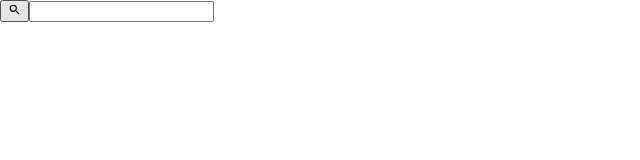
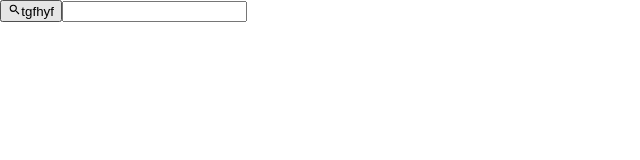
Before and after one commit to AnionB/goit-react-hw-03-image-finder, a React (Create React App) app: page / in a window 1280 px wide. Shown: the top 160 px of the page, without its empty margins (0-640 px from the left). Built offline with nearby package versions, Linux system fonts and the light colour scheme.

Commit message:
Update Searchbar.js

```diff
--- a/src/components/Searchbar/Searchbar.js
+++ b/src/components/Searchbar/Searchbar.js
@@ -13,6 +13,7 @@ export default class Searchbar extends Component {
       <form>
         <button>
           <MdSearch />
+          tgfhyf
         </button>
         <input></input>
       </form>
```
